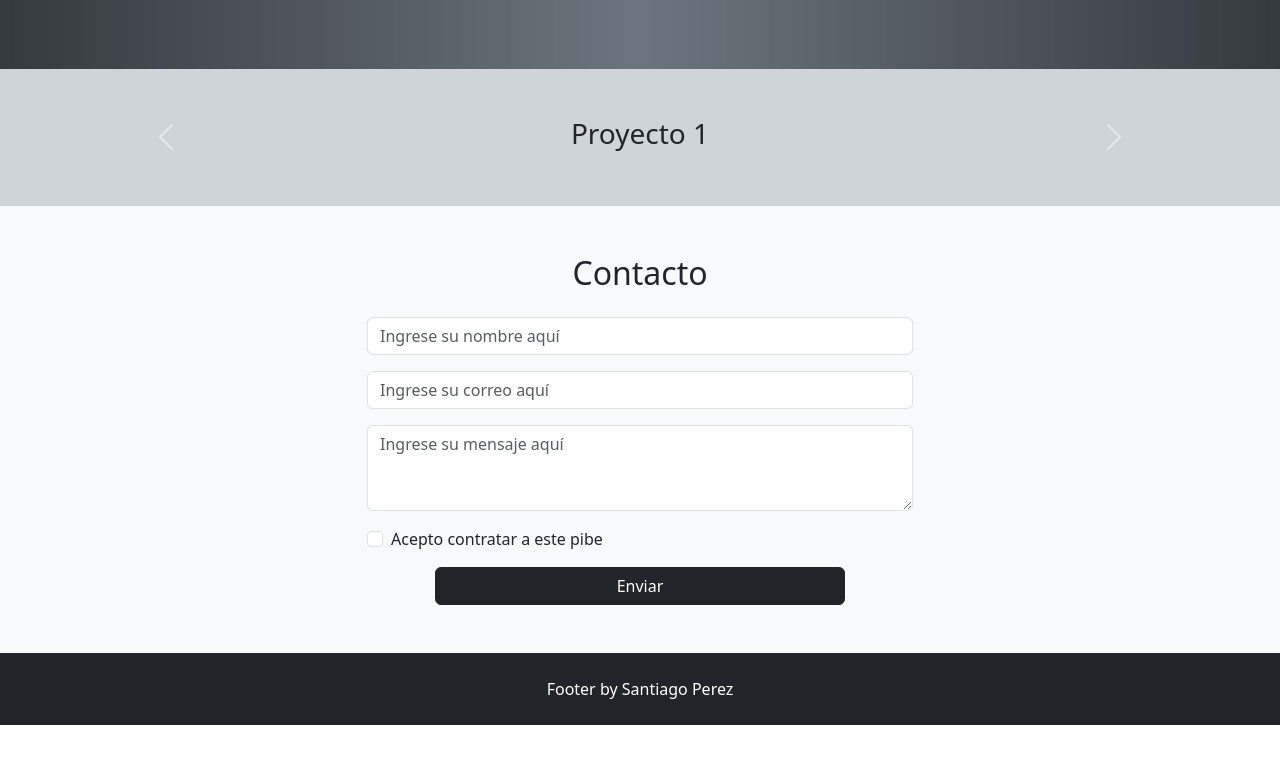
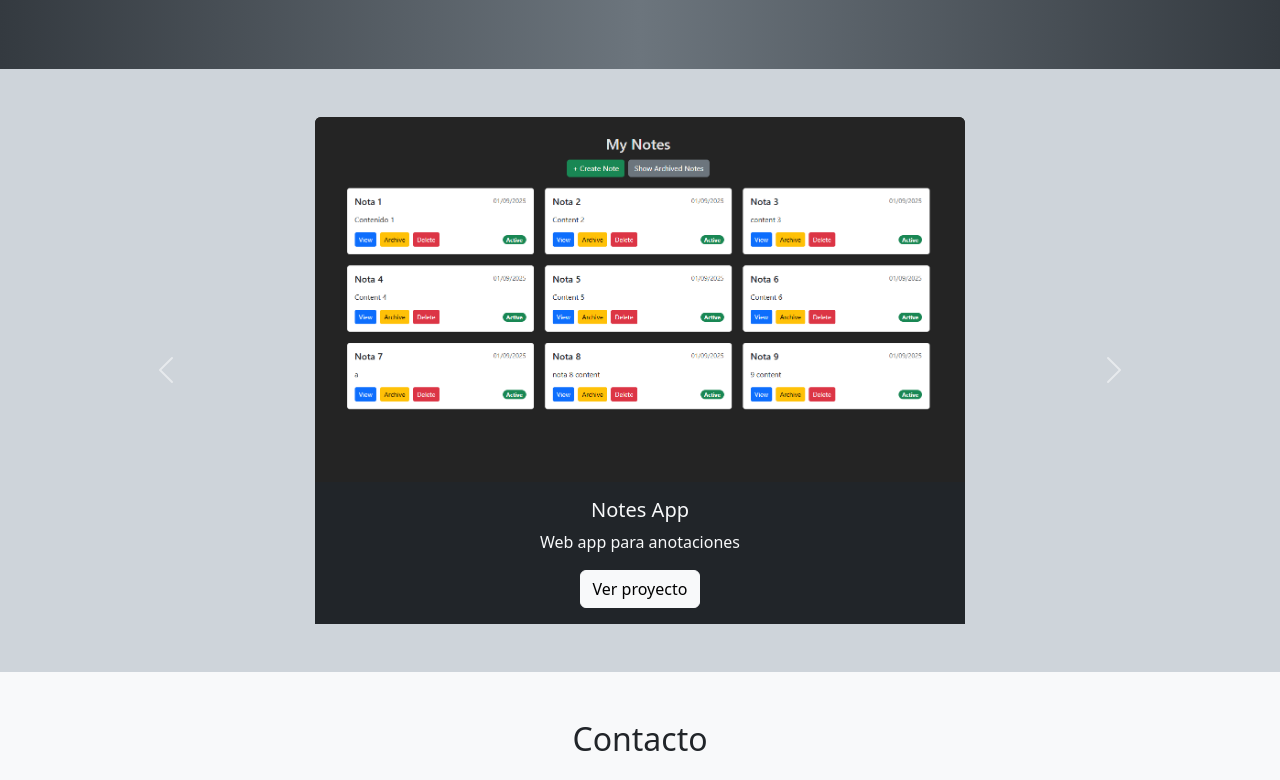
Before and after one commit to SantyPerezzz/portfolio_bootstrap, a plain HTML site: page index.html in a window 1280 px wide. Shown: the part 739-1519 px from the top of the page. Before the commit the page ends 1464 px from the top, so only its background shows below. Drawn offline with nearby package versions, Linux system fonts and the light colour scheme.

Commit message:
Agrego proyecto de notas

```diff
--- a/index.html
+++ b/index.html
@@ -4,7 +4,7 @@
   <meta charset="UTF-8">
   <meta name="viewport" content="width=device-width, initial-scale=1.0">
   <title>Bootstrap Test</title>
-  <!-- Bootstrap Icons (opcional, si querés íconos personalizados) -->
+  <!-- Bootstrap Icons -->
 <link href="https://cdn.jsdelivr.net/npm/bootstrap-icons@1.10.5/font/bootstrap-icons.css" rel="stylesheet">
   <!-- Bootstrap CSS -->
 <link href="https://cdn.jsdelivr.net/npm/bootstrap@5.3.3/dist/css/bootstrap.min.css" rel="stylesheet">
@@ -75,20 +75,51 @@
             <div id="carouselProjects" class="carousel slide">
                 <div class="carousel-inner">
                     <div class="carousel-item active">
-                        <p class="text-center h3">Proyecto 1</p>
+                        <div class="card bg-dark text-white text-center mx-auto border-0" style="max-width: 650px;">
+                            <!-- Contenedor con relación 16:9 -->
+                            <div class="ratio ratio-16x9">
+                            <img src="assets/img/notes-app.png" alt="Notes App" class="w-100 h-100 object-fit-cover rounded-top">
+                            </div>
+                            <div class="card-body bg-dark text-light">
+                                <h5 class="card-title">Notes App</h5>
+                                <p class="card-text">Web app para anotaciones</p>
+                                <a href="https://github.com/SantyPerezzz/myNotes.git" class="btn btn-light" target="_blank" >Ver proyecto</a>
+                            </div>
+                        </div>
                     </div>
                     <div class="carousel-item">
-                        <p class="text-center h3">Proyecto 2</p>
+                        <div class="card bg-dark text-white text-center mx-auto" style="max-width: 650px;">
+                            <div class="ratio ratio-16x9">
+                            <img src="assets/img/notes-app.png" alt="Notes App" class="w-100 h-100 object-fit-cover rounded-top">
+                            </div>
+                            <div class="card-body bg-dark text-light">
+                                <h5 class="card-title">Notes App</h5>
+                                <p class="card-text">Web app para anotaciones</p>
+                                <a href="https://github.com/SantyPerezzz/myNotes.git" class="btn btn-light" target="_blank" >Ver proyecto</a>
+                            </div>
+                        </div>
                     </div>
-                    <div class="carousel-item"><p class="text-center h3">Proyecto 3</p></div>
+                    <div class="carousel-item">
+                        <div class="card bg-dark text-white text-center mx-auto" style="max-width: 650px;">
+                            <div class="ratio ratio-16x9">
+                            <img src="assets/img/notes-app.png" alt="Notes App" class="w-100 h-100 object-fit-cover rounded-top">
+                            </div>
+                            <div class="card-body bg-dark text-light">
+                                <h5 class="card-title">Notes App</h5>
+                                <p class="card-text">Web app para anotaciones</p>
+                                <a href="https://github.com/SantyPerezzz/myNotes.git" class="btn btn-light" target="_blank" >Ver proyecto</a>
+                            </div>
+                        </div>
+                    </div>
                 </div>
-                <button class="carousel-control-prev" type="button" data-bs-target="#carouselProjects" data-bs-slide="prev">
-                    <span class="carousel-control-prev-icon" aria-hidden="true"></span>
-                    <span class="visually-hidden">Previous</span>
-                </button>
-                <button class="carousel-control-next" type="button" data-bs-target="#carouselProjects" data-bs-slide="next">
-                    <span class="carousel-control-next-icon" aria-hidden="true"></span>
-                    <span class="visually-hidden">Next</span>
+                <button class="carousel-control-prev custom-control" type="button" data-bs-target="#carouselProjects" data-bs-slide="prev">
+      <span class="carousel-control-prev-icon" aria-hidden="true"></span>
+      <span class="visually-hidden">Anterior</span>
+    </button>
+    <button class="carousel-control-next custom-control" type="button" data-bs-target="#carouselProjects" data-bs-slide="next">
+      <span class="carousel-control-next-icon" aria-hidden="true"></span>
+      <span class="visually-hidden">Siguiente</span>
+    </button>
             </div>
         </div>
     </section>
```
Also changed, not shown: assets/img/notes-app.png (added).
